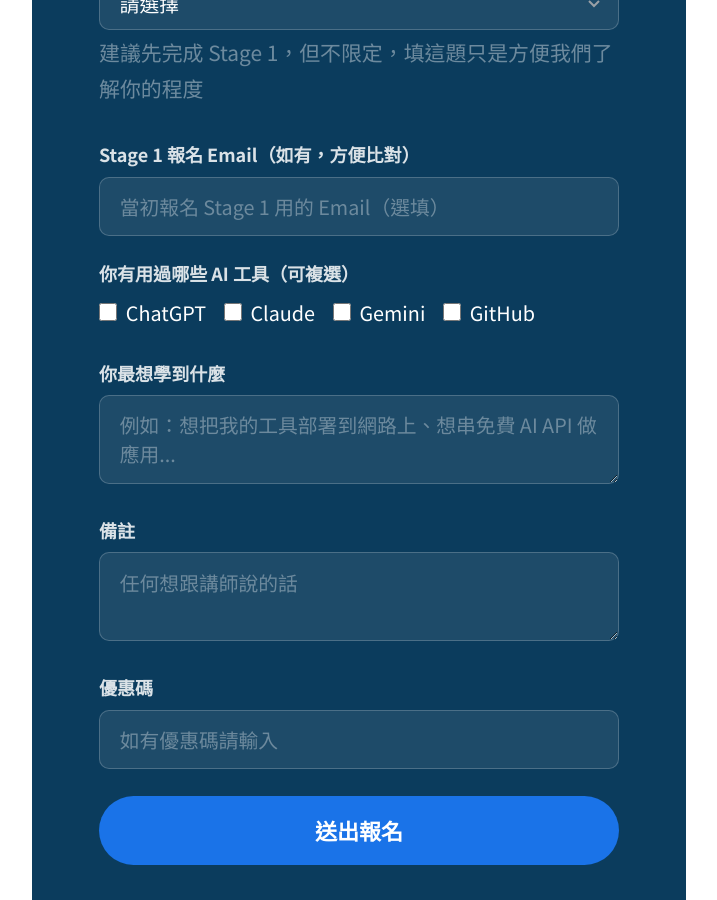
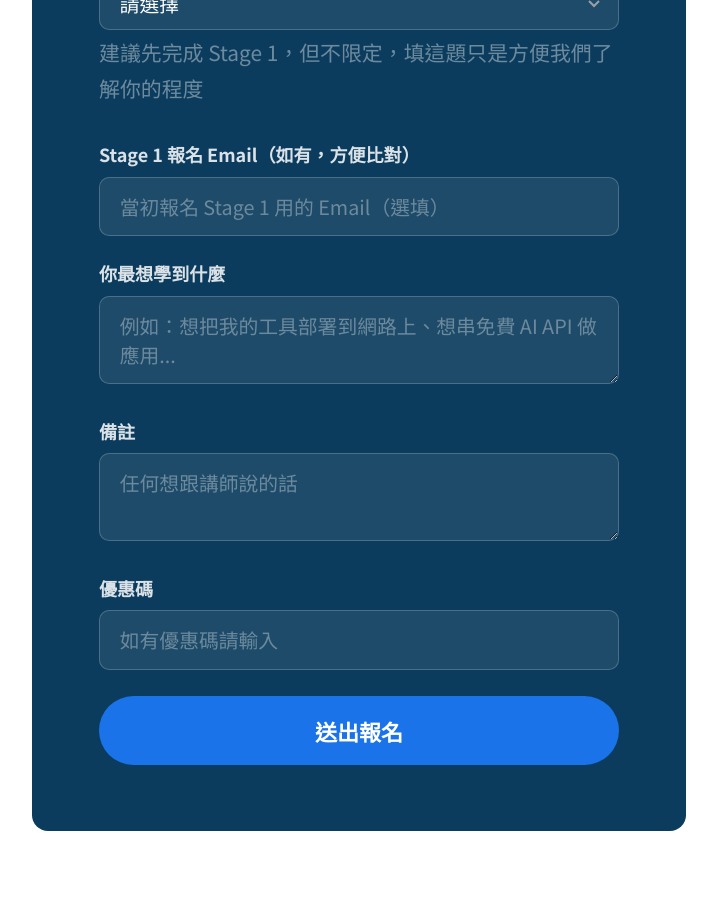
Before and after one commit to ai-cooperation/ai-path, a Jekyll site: the page built from vibe-coding/stage2/index.html, in a window 1280 px wide and 900 px high, scrolled down 6317 px. Shown: the whole window, without its empty margins (281-998 px from the left). Built offline with Jekyll 4.4.1, drawn with Linux system fonts in a browser that asks for light colours.

Commit message:
fix: Stage 2 報名表單移除「用過哪些 AI 工具」題
Stage 2 學員已完成 Stage 1 或具基礎，AI 工具盤點是 Stage 1 入門題，
程度由「Stage 1 狀態」題盤點即可，移除多餘提問。

```diff
--- a/vibe-coding/stage2/index.html
+++ b/vibe-coding/stage2/index.html
@@ -455,23 +455,6 @@ h3{font-size:1.05rem;font-weight:700;margin-bottom:.4rem;}
       <input type="email" name="stage1_email" placeholder="當初報名 Stage 1 用的 Email（選填）">
     </div>
     <div class="form-row">
-      <label>你有用過哪些 AI 工具（可複選）</label>
-      <div style="display:flex;flex-wrap:wrap;gap:.8rem;margin-top:.3rem;">
-        <label style="font-size:.9rem;font-weight:400;color:#fff;display:flex;align-items:center;gap:.4rem;cursor:pointer;">
-          <input type="checkbox" name="tools" value="ChatGPT" style="width:18px;height:18px;accent-color:var(--blue);"> ChatGPT
-        </label>
-        <label style="font-size:.9rem;font-weight:400;color:#fff;display:flex;align-items:center;gap:.4rem;cursor:pointer;">
-          <input type="checkbox" name="tools" value="Claude" style="width:18px;height:18px;accent-color:var(--blue);"> Claude
-        </label>
-        <label style="font-size:.9rem;font-weight:400;color:#fff;display:flex;align-items:center;gap:.4rem;cursor:pointer;">
-          <input type="checkbox" name="tools" value="Gemini" style="width:18px;height:18px;accent-color:var(--blue);"> Gemini
-        </label>
-        <label style="font-size:.9rem;font-weight:400;color:#fff;display:flex;align-items:center;gap:.4rem;cursor:pointer;">
-          <input type="checkbox" name="tools" value="GitHub" style="width:18px;height:18px;accent-color:var(--blue);"> GitHub
-        </label>
-      </div>
-    </div>
-    <div class="form-row">
       <label>你最想學到什麼</label>
       <textarea name="goal" placeholder="例如：想把我的工具部署到網路上、想串免費 AI API 做應用..."></textarea>
     </div>
@@ -512,9 +495,6 @@ async function submitForm(e) {
 
   const fd = new FormData(form);
   const data = Object.fromEntries(fd.entries());
-  // 複選 checkbox 要手動收集
-  const tools = [...form.querySelectorAll('input[name="tools"]:checked')].map(c => c.value);
-  data.tools = tools.join(', ');
 
   btn.disabled = true;
   btn.textContent = '送出中...';
```
